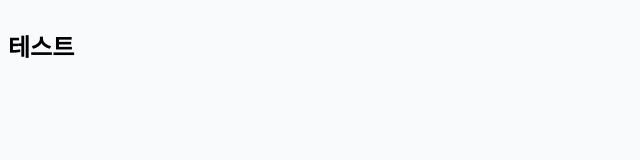
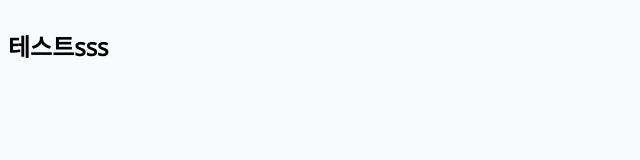
Before and after one commit to PTCman/vanillawebprojects, a plain HTML site: page form-validator/index.html in a window 1280 px wide. Shown: the full height of the page, 0-640 px from the left. Drawn offline with nearby package versions, Linux system fonts and the light colour scheme.

Commit message:
test commit4

```diff
--- a/form-validator/index.html
+++ b/form-validator/index.html
@@ -12,7 +12,7 @@
 
   <div class="container">
     <form>
-      <h2>테스트</h2>
+      <h2>테스트sss</h2>
     </form>
   </div>
 
```
